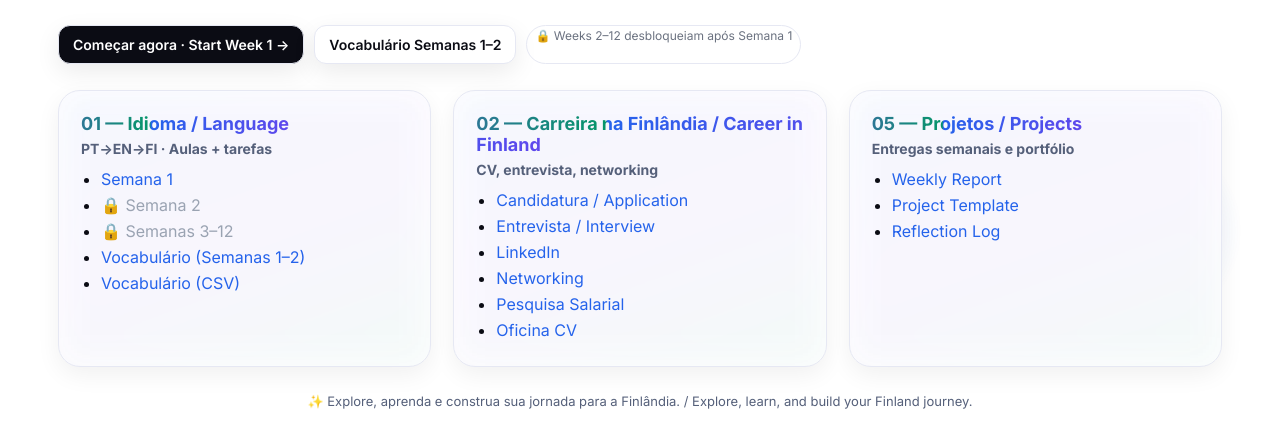
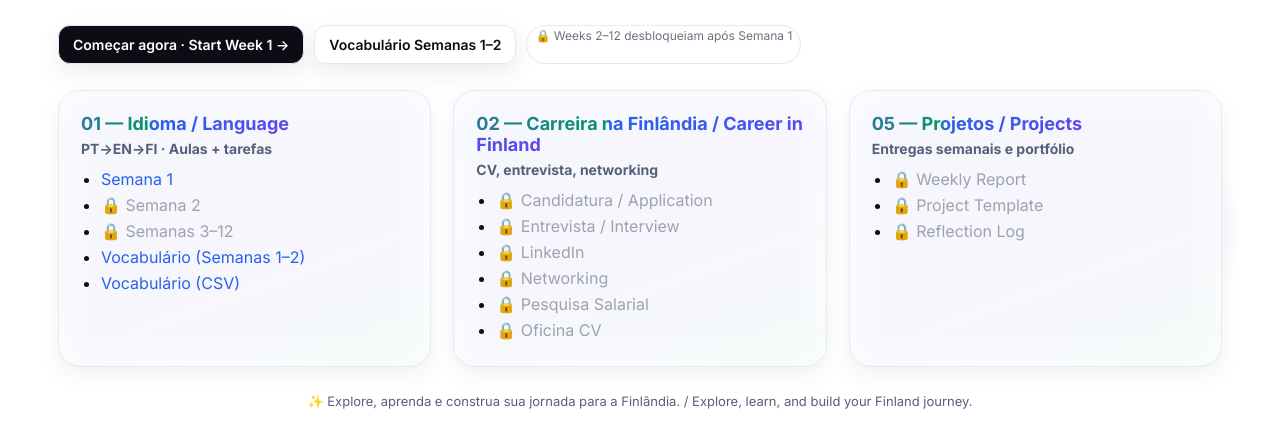
Before and after one commit to SUVI95/Lu-Mentoria-, a plain HTML site: page Projeto-Finlandia/index.html in a window 1280 px wide. Shown: the part 231-678 px from the top of the page. Drawn offline with Linux system fonts and the light colour scheme.

Commit message:
Lock Career and Projects sections on landing page

```diff
--- a/Projeto-Finlandia/index.html
+++ b/Projeto-Finlandia/index.html
@@ -172,12 +172,12 @@ a:hover{color:var(--accent2);text-decoration:underline;}
       <h2><span>02 — Carreira na Finlândia / Career in Finland</span></h2>
       <h3>CV, entrevista, networking</h3>
       <ul>
-        <li><a href="viewer.html?file=02_CAREER_FINLAND/activities/job_application_exercise.md">Candidatura / Application</a></li>
-        <li><a href="viewer.html?file=02_CAREER_FINLAND/activities/mock_interview_script.md">Entrevista / Interview</a></li>
-        <li><a href="viewer.html?file=02_CAREER_FINLAND/activities/linkedin_update_task.md">LinkedIn</a></li>
-        <li><a href="viewer.html?file=02_CAREER_FINLAND/activities/networking_outreach_task.md">Networking</a></li>
-        <li><a href="viewer.html?file=02_CAREER_FINLAND/activities/salary_research_task.md">Pesquisa Salarial</a></li>
-        <li><a href="viewer.html?file=02_CAREER_FINLAND/activities/finnish_cv_workshop.md">Oficina CV</a></li>
+        <li><span class="locked" aria-disabled="true">🔒 Candidatura / Application</span></li>
+        <li><span class="locked" aria-disabled="true">🔒 Entrevista / Interview</span></li>
+        <li><span class="locked" aria-disabled="true">🔒 LinkedIn</span></li>
+        <li><span class="locked" aria-disabled="true">🔒 Networking</span></li>
+        <li><span class="locked" aria-disabled="true">🔒 Pesquisa Salarial</span></li>
+        <li><span class="locked" aria-disabled="true">🔒 Oficina CV</span></li>
       </ul>
     </div>
 
@@ -185,9 +185,9 @@ a:hover{color:var(--accent2);text-decoration:underline;}
       <h2><span>05 — Projetos / Projects</span></h2>
       <h3>Entregas semanais e portfólio</h3>
       <ul>
-        <li><a href="viewer.html?file=05_PROJECTS/templates/weekly_report.md">Weekly Report</a></li>
-        <li><a href="viewer.html?file=05_PROJECTS/templates/project_template.md">Project Template</a></li>
-        <li><a href="viewer.html?file=05_PROJECTS/templates/reflection_log.md">Reflection Log</a></li>
+        <li><span class="locked" aria-disabled="true">🔒 Weekly Report</span></li>
+        <li><span class="locked" aria-disabled="true">🔒 Project Template</span></li>
+        <li><span class="locked" aria-disabled="true">🔒 Reflection Log</span></li>
       </ul>
     </div>
   </section>
```
